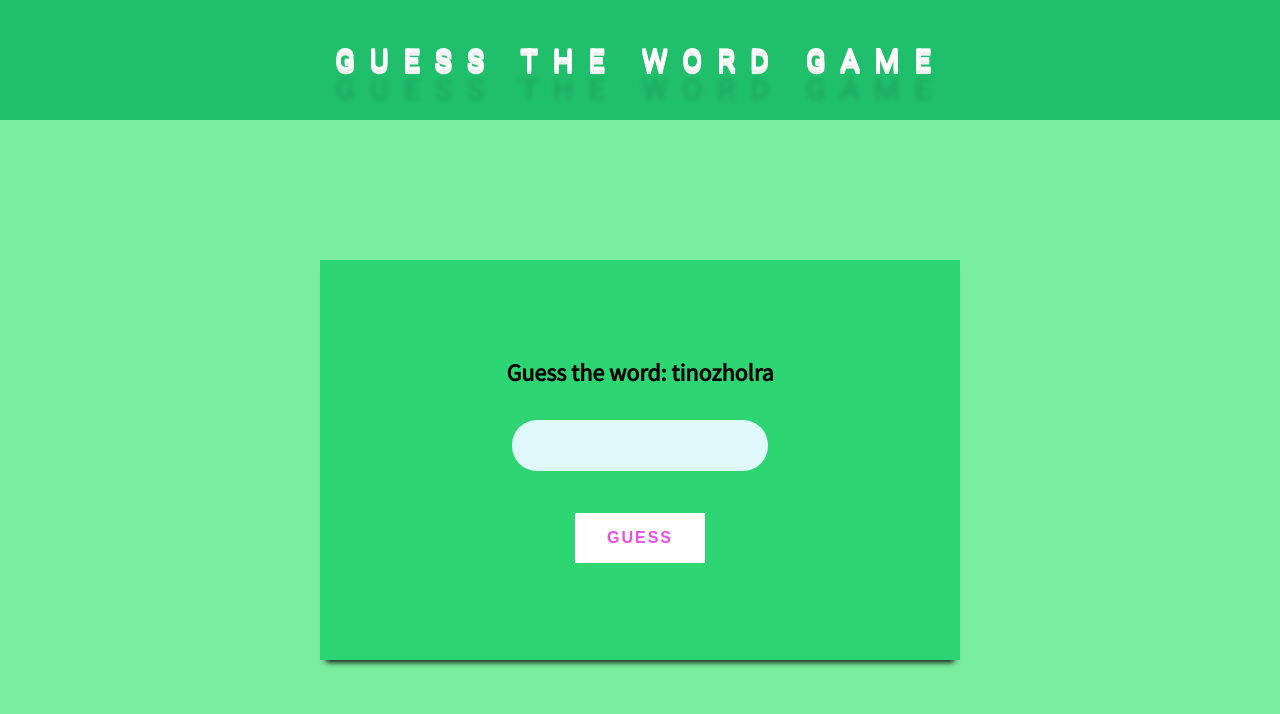
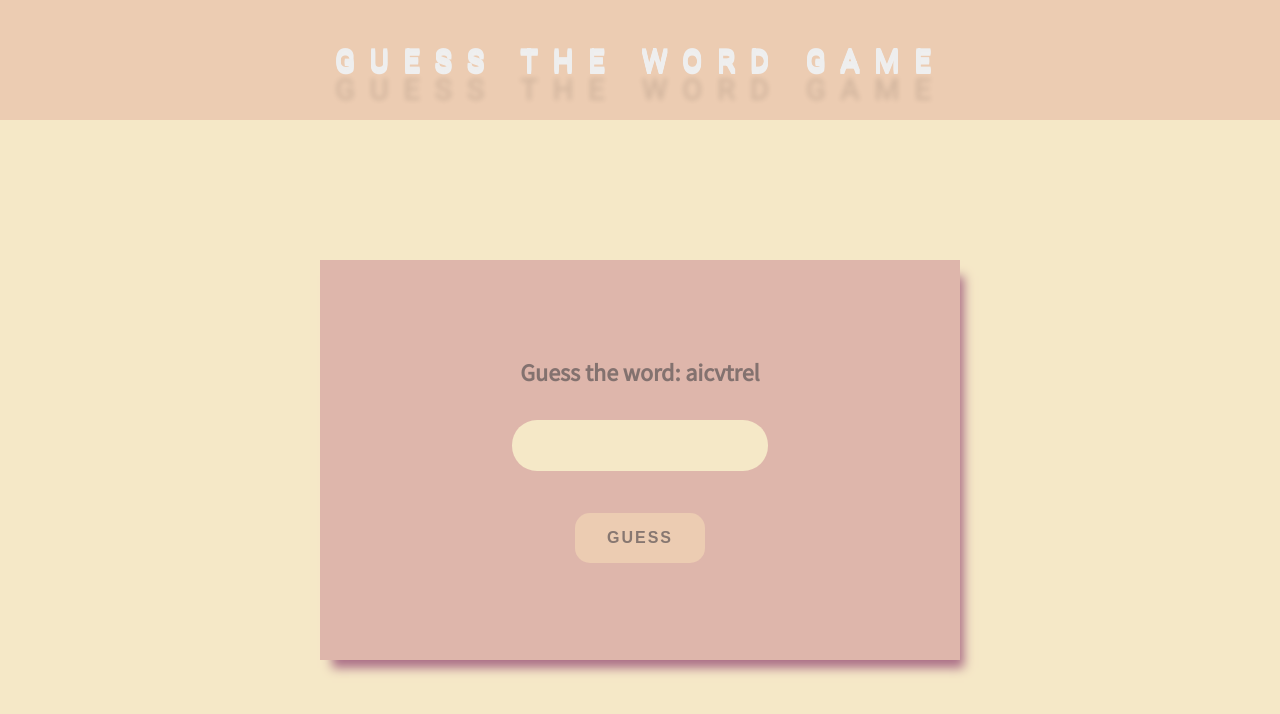
Before and after one commit to deeparka/scramble-game, a plain HTML site: page index.html in a window 1280 px wide. Both pictures are taken after a click on the button "CLICK HERE TO START". Drawn offline with Linux system fonts and the light colour scheme.

Commit message:
changed the ui color

```diff
--- a/logic.js
+++ b/logic.js
@@ -8,11 +8,12 @@ let ranWords = "";
 let sWords = [
     "pasta",
     "committee",
-  "functional",
+    "function",
     "java",
     "python",
     "horizontal",
-  "vertical"
+    "vertical",
+    "pizza",
 ];
 
 const createNewWords = () => {
--- a/style.css
+++ b/style.css
@@ -7,18 +7,18 @@
 header {
     width: 100%;
     line-height: 15vh;
-  background-color: #20bf6b;
+    background-color: #ecccb2;
 }
 
-h2 {
+header h2 {
     text-align: center;
-  color: white;
+    color: #eee;
     font-family: "Roboto", sans-serif;
     font-size: 1.8rem;
     text-transform: uppercase;
     letter-spacing: 15px;
     text-shadow: 0 1px 0 #efefef, 0 2px 0 #efefef, 0 3px 0 #efefef,
-    0 4px 0 #efefef, 0 30px 5px rgba(0, 0, 0, 0.1);
+        0 4px 0 #efefef, 0 30px 5px #0000001a;
 }
 
 section {
@@ -26,52 +26,59 @@ section {
     display: flex;
     justify-content: center;
     align-items: center;
-  background-color: #7bed9f;
+    background-color: #f5e8c7;
 }
-.gameArea {
+
+section div.gameArea {
     width: 50%;
     height: 400px;
     padding: 20px 0;
-  background-color: #2ed573;
+    background-color: #deb6ab;
     font-family: "Source Sans Pro", sans-serif;
     display: flex;
     flex-direction: column;
     justify-content: center;
     align-items: center;
-  box-shadow: 0 8px 6px -6px black;
+    box-shadow: 8px 12px 10px -4px #ac7088;
 }
 
-h3 {
+section div.gameArea h3 {
+    color: #675c5cc2;
     text-align: center;
     font-size: 1.5rem;
 }
 
-input {
+section div.gameArea input {
     width: 40%;
     padding: 15px 0;
     text-align: center;
     border-radius: 25px;
     outline: none;
     border: none;
-  background-color: #dff9fb;
-  color: black;
+    background-color: #f5e8c7;
+    color: #675c5cc2;
     margin: 2rem 0;
     font-size: 1.1rem;
 }
 
-button {
+.hidden {
+    display: none;
+}
+
+section div.gameArea button {
     font-size: 1rem;
     cursor: pointer;
     outline: none;
     border: #2f3542;
     margin-top: 10px;
-  color: #eb4deb;
+    color: #675c5cc2;
 }
 
-button.btn {
+section div.gameArea button.btn {
     font-weight: 600;
     padding: 1rem 2rem;
-  background: white;
+    background: #ecccb2;
+    border-radius: 15px;
     text-transform: uppercase;
     transition-property: all;
     transition-duration: 0.5s;
@@ -84,7 +91,3 @@ button.btn:active {
     letter-spacing: 0.125rem;
     word-spacing: 0.2rem;
 }
-
-.hidden {
-  display: none;
-}
```
Lines whose indentation alone changed are shown as unchanged.
